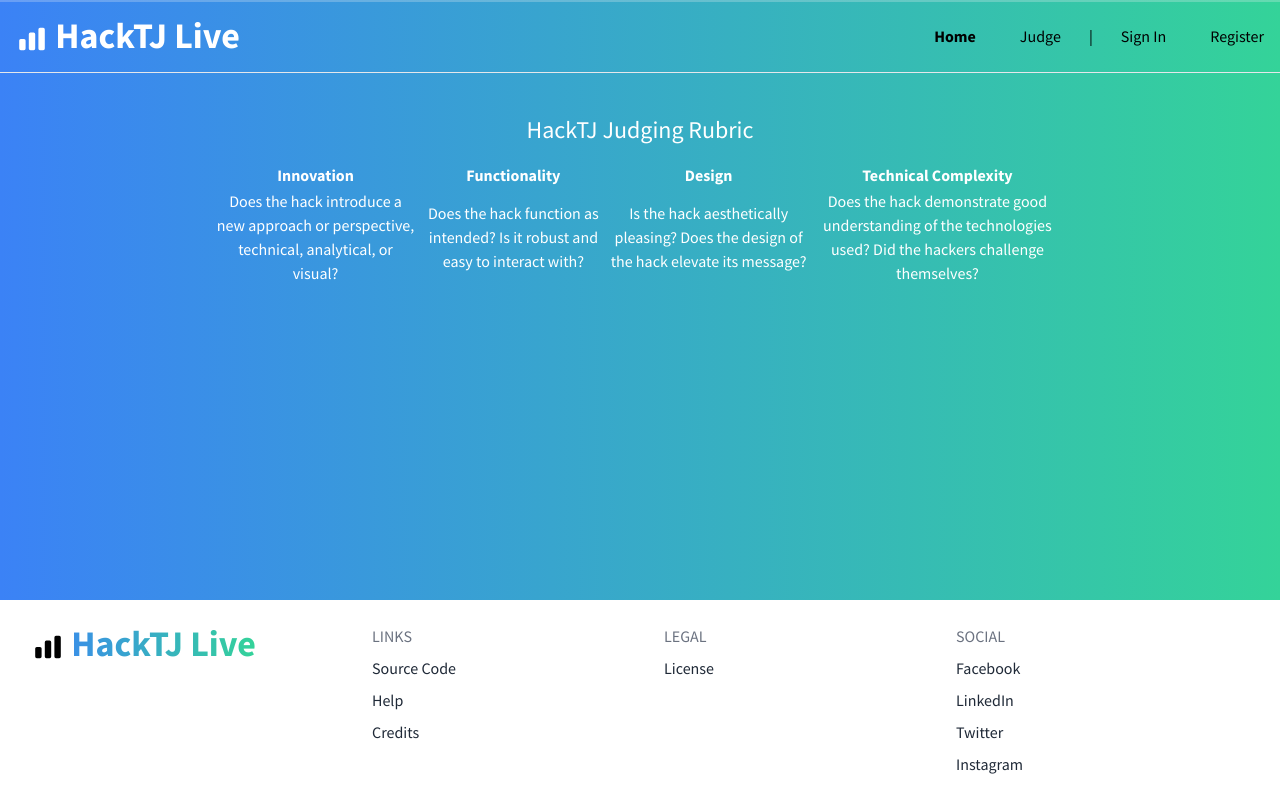
After one commit to HackTJ/live, a Django app: template judge/templates/judge/rubric.html in a window 1280 px wide. The commit adds this page. Run offline with Django 3.2, Linux system fonts and the light colour scheme; the template is opened without the code that fills it, so the values that code supplies are empty; parts of the project's set-up code (start-up, migrations or seed data) failed here and were passed over; some libraries are stand-ins or nearby versions.

Commit message:
[judge] Add rubric/criteria descriptions
This commit closes https://github.com/HackTJ/live/issues/60.

```diff
--- /dev/null
+++ b/judge/templates/judge/rubric.html
@@ -0,0 +1,23 @@
+{% extends "base.html" %}
+
+{% load i18n %}
+
+{% block content %}
+<div class="w-2/3 content-center justify-center text-center mx-auto space-y-4">
+    <h1 class="text-2xl">{% translate "HackTJ Judging Rubric" %}</h1>
+    <table class="w-full table-fixed">
+      <tr>
+        <th>Innovation</th>
+        <th>Functionality</th>
+        <th>Design</th>
+        <th>Technical Complexity</th>
+      </tr>
+      <tr class="text-center">
+        <td>Does the hack introduce a new approach or perspective, technical, analytical, or visual? </td>
+        <td>Does the hack function as intended? Is it robust and easy to interact with? </td>
+        <td>Is the hack aesthetically pleasing? Does the design of the hack elevate its message? </td>
+        <td>Does the hack demonstrate good understanding of the technologies used? Did the hackers challenge themselves? </td>
+      </tr>
+    </table>
+</div>
+{% endblock %}
--- a/judge/templates/judge/welcome.html
+++ b/judge/templates/judge/welcome.html
@@ -15,6 +15,7 @@
         </li>
         <li>{% blocktranslate %} If it's hard to choose, you can skip that comparison, but <b>please don't skip unless absolutely necessary</b>. {% endblocktranslate %}
         </li>
+        <li>{% blocktranslate %} You can view descriptions of the judging criteria <a href="{% url 'judge:rubric' %}" target="_blank" rel="noopener">here</a>. {% endblocktranslate %}</li>
     </ul>
     <form action="{% url 'judge:welcome' %}" method="POST">
         {% csrf_token %}
--- a/judge/urls.py
+++ b/judge/urls.py
@@ -10,4 +10,5 @@ urlpatterns = [
     path("vote", views.vote, name="vote"),
     path("scoreboard", views.scoreboard, name="scoreboard"),
     path("queue", views.queue, name="queue"),
+    path("rubric", views.rubric, name="rubric"),
 ]
```
Also changed, not shown: judge/views.py (+7 -0 lines).
